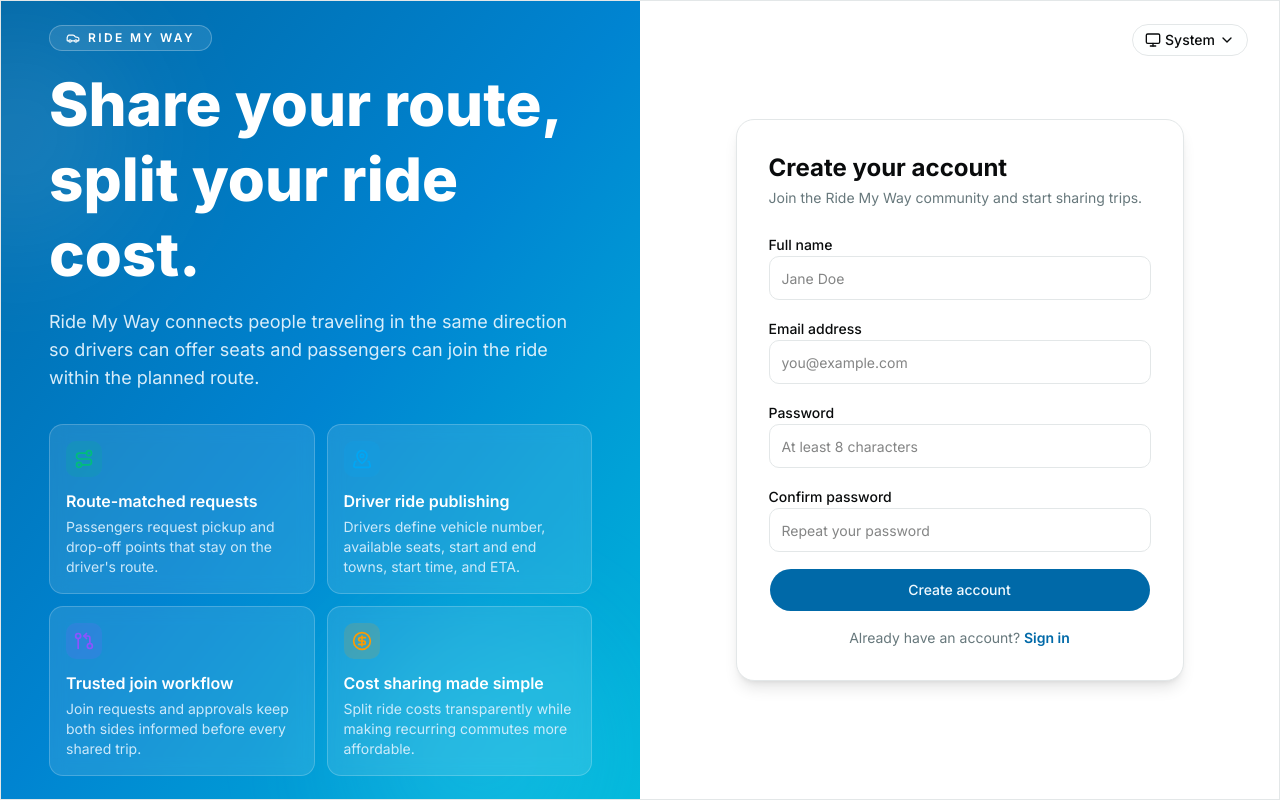
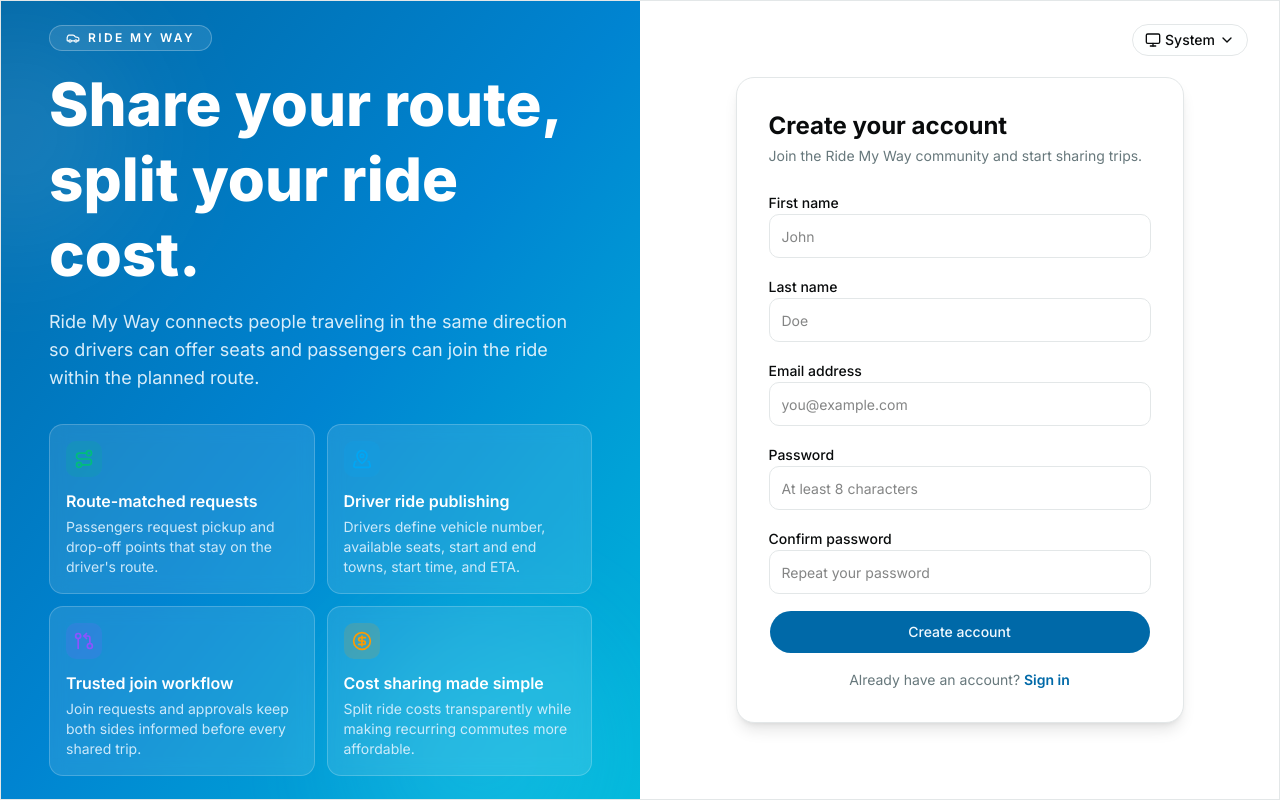
Before and after one commit to Xerrex/rmw-frontend, a Next.js app: page / in a window 1280 px wide. Both pictures are taken after typing "name@example.com", "Sample123" into the empty fields and a click on the button "Create an account". Built offline with nearby package versions, Linux system fonts and the light colour scheme.

Commit message:
Modify the signup form

```diff
--- a/app/(auth)/hooks/useAuthbackend.ts
+++ b/app/(auth)/hooks/useAuthbackend.ts
@@ -9,7 +9,9 @@
 }
 
 export interface SignUpPayload {
-	fullName: string
+	// fullName: string
+	firstName:  string
+  lastName:  string
 	email: string
 	password: string
 }
--- a/app/(auth)/sign-up-form.tsx
+++ b/app/(auth)/sign-up-form.tsx
@@ -9,7 +9,9 @@
 
 const signUpSchema = z
   .object({
-    fullName: z.string().min(2, "Full name must be at least 2 characters"),
+    // fullName: z.string().min(2, "Full name must be at least 2 characters"),
+    firstName: z.string().min(2, "First name must be at least 2 characters"),
+    lastName: z.string().min(2, "Last name must be at least 2 characters"),
     email: z.string().email("Enter a valid email address"),
     password: z.string().min(8, "Password must be at least 8 characters"),
     confirmPassword: z.string().min(8, "Confirm your password"),
@@ -29,13 +31,13 @@
   const { signUp } = useAuthBackend()
 
   const {
-    register,
-    handleSubmit,
-    formState: { errors, isSubmitting },
+    register, handleSubmit, formState: { errors, isSubmitting },
   } = useForm<SignUpValues>({
     resolver: zodResolver(signUpSchema),
     defaultValues: {
-      fullName: "",
+      // fullName: "",
+      firstName: "",
+      lastName: "",
       email: "",
       password: "",
       confirmPassword: "",
@@ -44,7 +46,9 @@
 
   const onSubmit = async (values: SignUpValues) => {
     await signUp({
-      fullName: values.fullName,
+      // fullName: values.fullName,
+      firstName: values.firstName,
+      lastName: values.lastName,
       email: values.email,
       password: values.password,
     })
@@ -52,7 +56,7 @@
 
   return (
     <form className="space-y-4" onSubmit={handleSubmit(onSubmit)} noValidate>
-      <div className="space-y-2">
+      {/* <div className="space-y-2">
         <label htmlFor="sign-up-name" className="text-sm font-medium text-foreground">
           Full name
         </label>
@@ -65,6 +69,34 @@
         />
         {errors.fullName ? (
           <p className="text-xs text-destructive">{errors.fullName.message}</p>
+        ) : null}
+      </div> */}
+      <div className="space-y-2">
+        <label htmlFor="sign-up-fname" className="text-sm font-medium text-foreground">
+          First name
+        </label>
+        <input
+          id="sign-up-fname"
+          type="text"
+          placeholder="John"
+          className="h-11 w-full rounded-lg border border-border bg-background px-3 text-sm outline-none transition focus:border-primary focus:ring-2 focus:ring-primary/30"
+          {...register("firstName")}
+        />
+        {errors.firstName ? (
+          <p className="text-xs text-destructive">{errors.firstName.message}</p>
+        ) : null}
+      </div>
+
+      <div className="space-y-2">
+        <label htmlFor="sign-up-lname" className="text-sm font-medium text-foreground">
+          Last name
+        </label>
+        <input id="sign-up-lname" type="text" placeholder="Doe"
+          className="h-11 w-full rounded-lg border border-border bg-background px-3 text-sm outline-none transition focus:border-primary focus:ring-2 focus:ring-primary/30"
+          {...register("lastName")}
+        />
+        {errors.lastName ? (
+          <p className="text-xs text-destructive">{errors.lastName.message}</p>
         ) : null}
       </div>
 
--- a/package.json
+++ b/package.json
@@ -43,5 +43,10 @@
     "prettier-plugin-tailwindcss": "^0.7.2",
     "tailwindcss": "^4.2.1",
     "typescript": "^5.9.3"
+  },
+  "allowScripts": {
+    "msw@2.13.4": true,
+    "sharp@0.34.5": true,
+    "unrs-resolver@1.11.1": true
   }
 }
--- a/tsconfig.json
+++ b/tsconfig.json
@@ -23,7 +23,7 @@
         "name": "next"
       }
     ],
-    "baseUrl": ".",
+    // "baseUrl": ".",
     "paths": {
       "@/*": [
         "./*"
```
Also changed, not shown: 1 other file (tests, documents, lock files or other folders).
